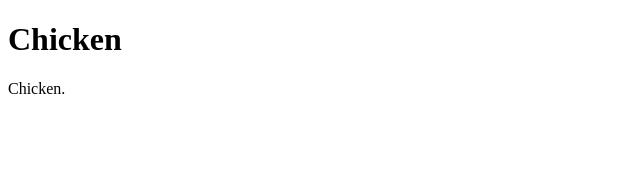
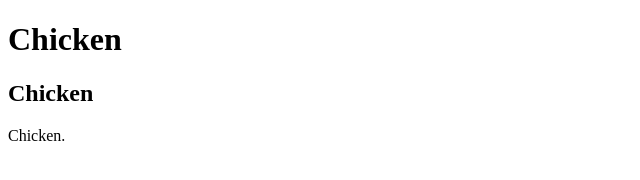
Before and after one commit to timfp157/website, a plain HTML site: page index.html in a window 1280 px wide. Shown: the whole page, without its empty margins (0-640 px from the left). Drawn offline with Linux system fonts and the light colour scheme.

Commit message:
Update index.html

```diff
--- a/index.html
+++ b/index.html
@@ -6,6 +6,7 @@
 <body>
 
 <h1>Chicken</h1>
+<h2>Chicken</h2>
 <p>Chicken.</p>
 
 </body>
```
